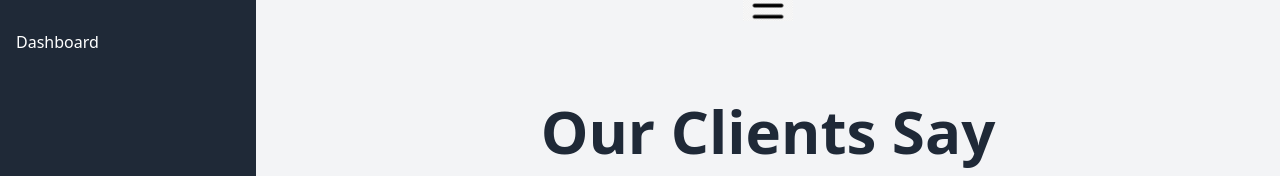
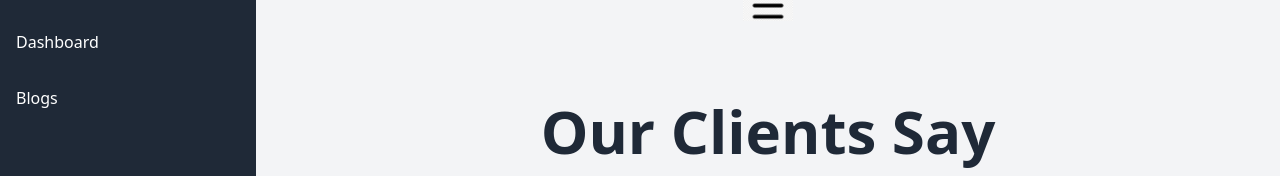
Before and after one commit to GowdaShreyas123/NEXT-JS-PROJECT, a Next.js app: page / in a window 1280 px wide. Both pictures are taken after a click on the element 640 px from the left and 175 px from the top of the page. Shown: the part 170-346 px from the top of the page. Built offline with nearby package versions, Linux system fonts and the light colour scheme.

Commit message:
added the blogs page

```diff
--- a/src/app/components/first.tsx
+++ b/src/app/components/first.tsx
@@ -19,6 +19,12 @@ const Sidebar = () => (
       <li className="p-4 hover:bg-yellow-700">
   <Link href="/dashboard" className="block w-full h-full">
     Dashboard
+  </Link>
+</li>
+
+  <li className="p-4 hover:bg-yellow-700">
+  <Link href="/components/blogs" className="block w-full h-full">
+    Blogs
   </Link>
 </li>
 
```
Also changed, not shown: 1 other file (tests, documents, lock files or other folders).
